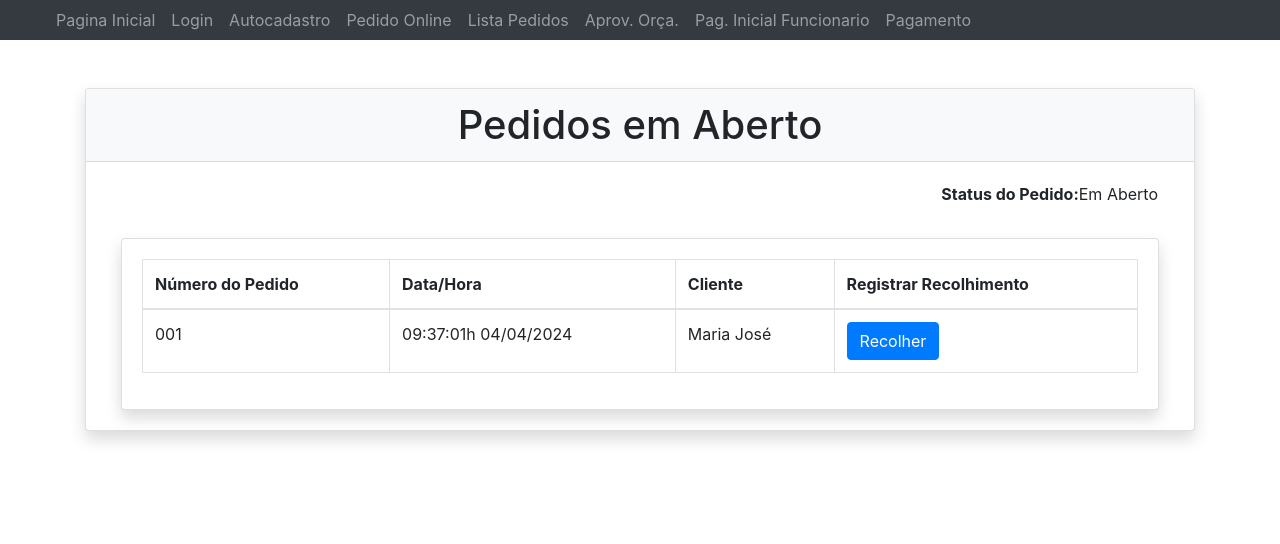
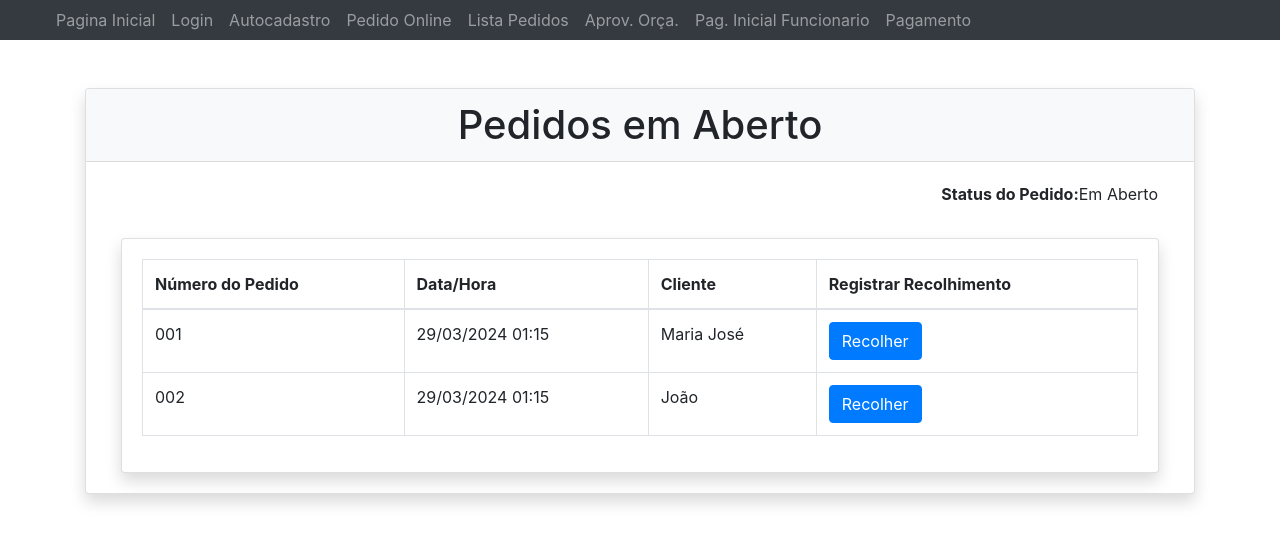
Before and after one commit to RicardoGomes00/web2-front, an Angular app in the folder we2-front/: page /pagina-inicial-funcionario in a window 1280 px wide. Shown: the top 544 px of the page. Built offline with nearby package versions, Linux system fonts and the light colour scheme.

Commit message:
modifica pag.inical funcionario

```diff
--- a/we2-front/src/app/Funcionario/pagina-inicial-funcionario/pagina-inicial-funcionario.component.html
+++ b/we2-front/src/app/Funcionario/pagina-inicial-funcionario/pagina-inicial-funcionario.component.html
@@ -1,12 +1,3 @@
-<!DOCTYPE html>
-<html lang="pt-br">
-<head>
-    <meta charset="UTF-8">
-    <meta name="viewport" content="width=device-width, initial-scale=1, shrink-to-fit=no">
-    <title>Pedidos em Aberto</title>
-    <link rel="stylesheet" href="https://stackpath.bootstrapcdn.com/bootstrap/4.3.1/css/bootstrap.min.css">
-</head>
-<body>
 <div class="container mt-5">
   <div class="card shadow round">
     <div class="card-header bg-light">
@@ -30,12 +21,14 @@
                   </tr>
                 </thead>
                 <tbody>
-                      <td>001</td>
-                      <td>09:37:01h 04/04/2024</td>
-                      <td>Maria José</td>
+                  <tr *ngFor="let pedido of pedidoEmAberto">
+                    <td>{{ pedido.numero }}</td>
+                    <td>{{ formatarData(pedido.dataHora) }}</td>
+                    <td>{{ pedido.cliente }}</td>
                     <td>
-                        <button class="btn btn-primary">Recolher</button>
+                      <button class="btn btn-primary" (click)="registrarRecolhimento(pedido)">Recolher</button>
                     </td>
+                  </tr>
                 </tbody>
               </table>
             </div>
@@ -45,8 +38,3 @@
     </div>
   </div>
 </div>
-
-  <script>
-  </script>
-</body>
-</html>
--- a/we2-front/src/app/Funcionario/pagina-inicial-funcionario/pagina-inicial-funcionario.component.ts
+++ b/we2-front/src/app/Funcionario/pagina-inicial-funcionario/pagina-inicial-funcionario.component.ts
@@ -1,26 +1,39 @@
 import { Component, OnInit } from '@angular/core';
-import { CommonModule, DatePipe } from '@angular/common';
+import { CommonModule } from '@angular/common';
+import { DatePipe } from '@angular/common';
+
 
 @Component({
   selector: 'app-pagina-inicial-funcionario',
   templateUrl: './pagina-inicial-funcionario.component.html',
+  standalone: true,
+  imports: [CommonModule],
   styleUrls: ['./pagina-inicial-funcionario.component.css'],
   providers: [DatePipe]
 })
-export class PaginaInicialFuncionarioComponent implements OnInit {
-  pedidosEmAberto: any[] = [];
+export class PaginaInicialFuncionarioComponent {
+
 
   constructor(private datePipe: DatePipe) { }
 
-  ngOnInit(): void {
+    pedidoEmAberto = [
+      {
+        numero: '001',
+        dataHora: new Date(),
+        cliente: 'Maria José'
+      },
+      {
+        numero: '002',
+        dataHora: new Date(),
+        cliente: 'João'
+      }
+    ];
 
-    this.pedidosEmAberto = [
-    ];
-  }
 
-  registrarRecolhimento(pedido: any): void {
-
-  }
+    registrarRecolhimento(pedido: any): void {
+      //filtra o pedido
+      this.pedidoEmAberto = this.pedidoEmAberto.filter(p => p !== pedido);
+    }
 
   formatarData(data: Date): string {
     return this.datePipe.transform(data, 'dd/MM/yyyy HH:mm')!;
```
Lines whose indentation alone changed are shown as unchanged.
